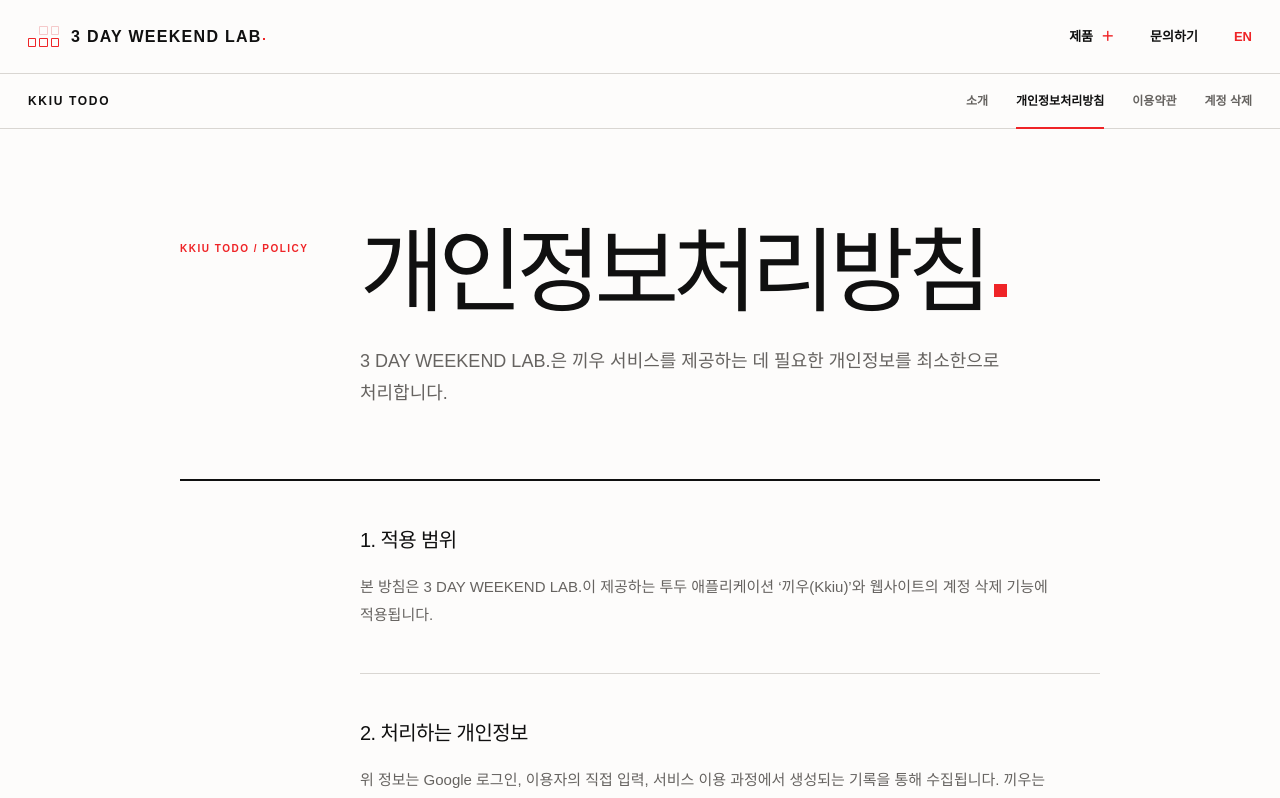
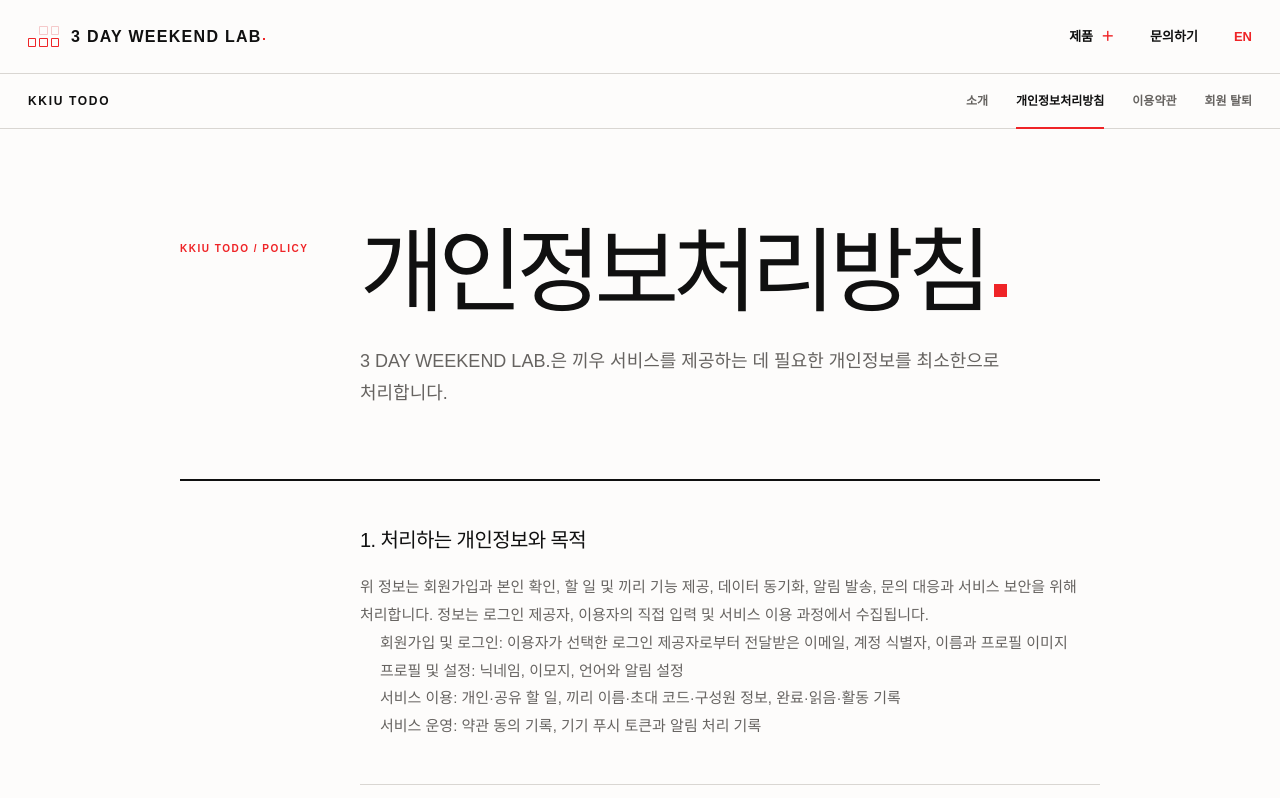
Before and after one commit to kiyelo/kkiu-site, a Next.js app: page /privacy in a window 1280 px wide. Shown: the top 798 px of the page. Built offline with nearby package versions, Linux system fonts and the light colour scheme.

Commit message:
Publish revised Kkiu policies

```diff
--- a/app/account-delete-client.tsx
+++ b/app/account-delete-client.tsx
@@ -75,7 +75,7 @@
   }
 
   async function deleteAccount() {
-    if (!user || !acknowledged || confirmation.trim() !== (ko ? "계정 삭제" : "DELETE")) return;
+    if (!user || !acknowledged || confirmation.trim() !== (ko ? "회원 탈퇴" : "LEAVE")) return;
 
     setStage("deleting");
     setMessage("");
@@ -105,8 +105,8 @@
       <div className="account-action account-success" role="status">
         <span>✓</span>
         <div>
-          <h2>{ko ? "계정 삭제가 완료되었습니다." : "Your account has been deleted."}</h2>
-          <p>{ko ? "끼우에서 로그아웃되었으며 삭제된 계정으로 다시 로그인할 수 없습니다." : "You have been signed out of Kkiu and can no longer access the deleted account."}</p>
+          <h2>{ko ? "회원 탈퇴가 완료되었습니다." : "You have left Kkiu."}</h2>
+          <p>{ko ? "끼우에서 로그아웃되었으며 탈퇴한 회원 정보로 다시 로그인할 수 없습니다." : "You have been signed out and can no longer access the withdrawn membership."}</p>
         </div>
       </div>
     );
@@ -133,7 +133,7 @@
     );
   }
 
-  const requiredText = ko ? "계정 삭제" : "DELETE";
+  const requiredText = ko ? "회원 탈퇴" : "LEAVE";
   const enabled = acknowledged && confirmation.trim() === requiredText && stage !== "deleting";
 
   return (
@@ -153,7 +153,7 @@
         <span className="action-index">STEP 02</span>
         <h2>{ko ? "삭제 내용을 확인하세요" : "Confirm what will be deleted"}</h2>
         <ul>
-          <li>{ko ? "Google OAuth 계정 및 끼우 프로필" : "Google OAuth account and Kkiu profile"}</li>
+          <li>{ko ? "끼우 회원 정보 및 프로필" : "Kkiu membership information and profile"}</li>
           <li>{ko ? "개인 할 일, 약관 동의 기록, 기기 푸시 토큰" : "Personal tasks, terms acceptance records, and device push tokens"}</li>
           <li>{ko ? "개인 완료 기록 및 계정과 연결된 알림 대기 데이터" : "Personal completion history and queued notification data linked to the account"}</li>
         </ul>
@@ -165,7 +165,7 @@
 
         <label className="acknowledge">
           <input type="checkbox" checked={acknowledged} onChange={(event) => setAcknowledged(event.target.checked)} />
-          <span>{ko ? "삭제 후 계정과 개인 데이터를 복구할 수 없음을 이해했습니다." : "I understand that the account and personal data cannot be recovered."}</span>
+          <span>{ko ? "탈퇴 후 회원 정보와 개인 데이터를 복구할 수 없음을 이해했습니다." : "I understand that my membership and personal data cannot be recovered after I leave."}</span>
         </label>
 
         <label className="confirmation-field">
@@ -183,7 +183,7 @@
         </label>
 
         <button className="delete-button" type="button" disabled={!enabled} onClick={deleteAccount}>
-          {stage === "deleting" ? (ko ? "삭제하는 중…" : "Deleting…") : (ko ? "끼우 계정 영구 삭제" : "Permanently delete Kkiu account")}
+          {stage === "deleting" ? (ko ? "탈퇴 처리 중…" : "Leaving…") : (ko ? "끼우 회원 탈퇴" : "Leave Kkiu")}
         </button>
         {message ? <p className="form-error" role="alert">{message}</p> : null}
       </div>
--- a/app/delete-account/page.tsx
+++ b/app/delete-account/page.tsx
@@ -2,8 +2,8 @@
 import { DeleteAccountPage } from "../ui";
 
 export const metadata: Metadata = {
-  title: "끼우 계정 삭제",
-  description: "끼우 계정 소유권 확인 및 삭제 요청 절차 안내입니다.",
+  title: "끼우 회원 탈퇴",
+  description: "끼우 회원 본인 확인 및 탈퇴 절차 안내입니다.",
 };
 
 export default function Page() {
--- a/app/en/delete-account/page.tsx
+++ b/app/en/delete-account/page.tsx
@@ -2,8 +2,8 @@
 import { DeleteAccountPage } from "../../ui";
 
 export const metadata: Metadata = {
-  title: "Delete your Kkiu account",
-  description: "How Kkiu verifies account ownership for deletion requests.",
+  title: "Leave Kkiu",
+  description: "How Kkiu verifies membership ownership and handles withdrawal.",
 };
 
 export default function Page() {
--- a/app/privacy/page.tsx
+++ b/app/privacy/page.tsx
@@ -15,89 +15,79 @@
       lead="3 DAY WEEKEND LAB.은 끼우 서비스를 제공하는 데 필요한 개인정보를 최소한으로 처리합니다."
       sections={[
         {
-          title: "1. 적용 범위",
+          title: "1. 처리하는 개인정보와 목적",
+          bullets: [
+            "회원가입 및 로그인: 이용자가 선택한 로그인 제공자로부터 전달받은 이메일, 계정 식별자, 이름과 프로필 이미지",
+            "프로필 및 설정: 닉네임, 이모지, 언어와 알림 설정",
+            "서비스 이용: 개인·공유 할 일, 끼리 이름·초대 코드·구성원 정보, 완료·읽음·활동 기록",
+            "서비스 운영: 약관 동의 기록, 기기 푸시 토큰과 알림 처리 기록",
+          ],
           paragraphs: [
-            "본 방침은 3 DAY WEEKEND LAB.이 제공하는 투두 애플리케이션 ‘끼우(Kkiu)’와 웹사이트의 계정 삭제 기능에 적용됩니다.",
+            "위 정보는 회원가입과 본인 확인, 할 일 및 끼리 기능 제공, 데이터 동기화, 알림 발송, 문의 대응과 서비스 보안을 위해 처리합니다. 정보는 로그인 제공자, 이용자의 직접 입력 및 서비스 이용 과정에서 수집됩니다.",
           ],
         },
         {
-          title: "2. 처리하는 개인정보",
+          title: "2. 보유 기간",
           bullets: [
-            "계정 및 인증: Google 계정 이메일, Google이 제공하는 이름·프로필 이미지, OAuth 제공자 정보, 끼우 계정 UUID",
-            "프로필: 표시 이름, 이모지, 알림 환경설정, 생성·수정 시각",
-            "할 일과 끼리: 할 일 제목·정렬·완료·알림 정보, 끼리 이름·이모지·초대 코드, 구성원 UUID·역할·닉네임·이모지·참여 및 탈퇴 시각",
-            "이용 기록: 읽음·완료 기록, 끼리 안의 가입·탈퇴·프로필·할 일 변경 기록과 발생 시각",
-            "동의 기록: 동의한 문서 종류와 버전, 동의 시각, 언어, 앱 버전 등 동의 확인에 필요한 정보",
-            "알림 정보: 기기 플랫폼, 푸시 토큰, 알림 상태와 발송 처리 기록",
+            "회원 정보, 프로필, 개인 할 일과 설정: 회원 탈퇴 시까지",
+            "공유된 끼리·할 일·활동 기록: 해당 끼리가 유지되는 동안. 회원 탈퇴 시 탈퇴자를 식별하는 정보는 삭제하거나 익명화합니다.",
+            "끼리 활동 기록은 앱에서 최근 90일 범위로 표시될 수 있으며, 이는 개인정보의 보유 기간을 뜻하지 않습니다.",
           ],
+          paragraphs: ["관계 법령에 따라 보존할 의무가 있는 경우에는 필요한 정보만 법정 기간 동안 별도로 보관합니다."],
+        },
+        {
+          title: "3. 제3자 제공",
           paragraphs: [
-            "위 정보는 Google 로그인, 이용자의 직접 입력, 서비스 이용 과정에서 생성되는 기록을 통해 수집됩니다. 끼우는 Google의 openid, email, profile 범위만 요청하며 Google 비밀번호나 일회용 인증 코드는 수집하지 않습니다.",
+            "3 DAY WEEKEND LAB.은 개인정보를 제3자에게 제공하지 않습니다. 다만 이용자가 별도로 동의하거나 관계 법령에 근거가 있는 경우는 예외로 합니다.",
           ],
         },
         {
-          title: "3. 처리 목적",
+          title: "4. 처리 위탁 및 국외 이전",
           bullets: [
-            "회원가입, 로그인과 계정 소유자 확인",
-            "개인 및 공유 할 일의 저장·동기화와 끼리 기능 제공",
-            "활동·완료·읽음 상태 표시와 서비스 알림 발송",
-            "약관 동의 이력 관리, 계정 삭제 처리와 서비스 보안 유지",
+            "수탁자 및 이전받는 자: Supabase Pte. Ltd. (https://supabase.com/privacy)",
+            "업무와 목적: 회원 인증, 데이터 저장 및 서비스 운영",
+            "이전 항목: 제1항에 기재된 개인정보",
+            "이전 국가·시기·방법: 일본, 서비스 이용 시 암호화된 네트워크를 통한 전송",
+            "보유 기간: 회원 탈퇴 또는 위탁계약 종료 시까지",
+          ],
+          paragraphs: [
+            "국외 이전은 서비스 이용계약의 체결·이행에 필요한 처리위탁 및 보관을 근거로 합니다. 이용자는 회원가입을 하지 않는 방법으로 이전을 거부할 수 있으나, 이 경우 계정 기반 기능을 이용할 수 없습니다.",
           ],
         },
         {
-          title: "4. 보유 기간",
+          title: "5. 파기 절차와 방법",
           paragraphs: [
-            "계정 정보와 서비스 데이터는 원칙적으로 회원 탈퇴 시까지 보유합니다. 끼리 활동 기록은 생성 후 90일 동안 보유하며, 알림 발송 대기 정보는 발송과 오류 처리에 필요한 기간 동안 보유한 뒤 삭제합니다.",
-            "법령에 따라 보존할 의무가 생기는 경우에는 해당 법령에서 정한 기간 동안 필요한 정보만 별도로 보관합니다.",
+            "보유 기간이 끝나거나 처리 목적이 달성된 개인정보는 지체 없이 파기합니다. 전자적 파일은 복구하기 어려운 방식으로 삭제합니다.",
+            "회원 탈퇴 시 회원 정보와 개인 데이터는 삭제합니다. 다른 회원과 공유된 끼리 데이터는 서비스의 연속성을 위해 남을 수 있으나 탈퇴자를 식별하는 정보는 삭제하거나 익명화합니다.",
           ],
         },
         {
-          title: "5. 제3자 제공",
+          title: "6. 이용자와 법정대리인의 권리",
           paragraphs: [
-            "3 DAY WEEKEND LAB.은 이용자의 개인정보를 제3자에게 판매하거나 제공하지 않습니다. 다만 이용자가 별도로 동의하거나 법령에 특별한 근거가 있는 경우는 예외로 합니다.",
+            "이용자는 앱에서 자신의 정보를 확인·수정하고 언제든지 회원 탈퇴를 요청할 수 있습니다. 개인정보의 열람·정정·삭제·처리정지 요청은 아래 이메일로 접수할 수 있으며 본인 확인 후 처리합니다. 법정대리인은 관계 법령이 정하는 범위에서 아동의 개인정보에 관한 권리를 행사할 수 있습니다.",
           ],
         },
         {
-          title: "6. 처리 위탁 및 국외 이전",
+          title: "7. 자동 수집 정보",
           paragraphs: [
-            "서비스 운영을 위해 Supabase, Inc.에 인증과 데이터베이스 운영을 위탁합니다. 계정 정보와 서비스 데이터는 암호화된 네트워크를 통해 전송되어 일본 리전에서 처리·보관되며, 이용 기간 또는 위탁계약 종료 시까지 처리됩니다.",
-            "Google LLC는 Google OAuth 로그인과 계정 정보 제공을 처리합니다. 로그인 과정에서 이메일과 공개 프로필 정보가 암호화된 네트워크를 통해 미국 등 Google의 서비스 운영 국가에서 처리될 수 있으며, Google의 보유 정책이 적용됩니다.",
-            "위 국외 처리는 서비스 이용계약의 체결·이행에 필요한 처리위탁 및 보관을 근거로 합니다. 이용자는 Google 로그인을 진행하지 않는 방법으로 국외 이전을 거부할 수 있으나, 이 경우 계정 기반 서비스를 이용할 수 없습니다.",
+            "끼우는 광고나 이용자 추적을 위한 쿠키 또는 SDK를 사용하지 않습니다. 로그인 유지와 서비스 보안에 필요한 인증 정보 및 접속 기록은 서비스 이용 과정에서 생성될 수 있습니다.",
           ],
         },
         {
-          title: "7. 파기 절차와 방법",
+          title: "8. 안전성 확보 조치",
           paragraphs: [
-            "보유 기간이 끝나거나 처리 목적이 달성된 개인정보는 지체 없이 삭제합니다. 전자적 파일은 복구하기 어려운 방식으로 삭제합니다.",
-            "계정 삭제 시 인증 계정, 이메일, 프로필, 개인 할 일, 개인 완료·읽음 기록, 동의 기록, 푸시 토큰과 해당 계정의 알림 대기 정보가 삭제됩니다. 다른 구성원과 공유된 끼리·할 일·활동 기록은 서비스의 연속성을 위해 남을 수 있지만, 탈퇴자의 프로필과 행위자 정보는 삭제하거나 익명화합니다.",
+            "3 DAY WEEKEND LAB.은 전송 구간 암호화, 접근 권한 제한, 행 수준 보안과 내부 접근 통제 등 개인정보 보호에 필요한 기술적·관리적 조치를 적용합니다.",
           ],
         },
         {
-          title: "8. 이용자의 권리",
-          paragraphs: [
-            "이용자는 앱에서 자신의 정보를 확인·수정할 수 있고, 계정 삭제 페이지에서 가입에 사용한 Google 계정으로 본인 확인 후 계정과 개인 데이터 삭제를 요청할 수 있습니다. 그 밖의 열람·정정·삭제·처리정지 요청은 아래 이메일로 접수할 수 있으며, 본인 확인 후 관계 법령에 따라 처리합니다.",
-          ],
-        },
-        {
-          title: "9. 자동 수집 정보",
-          paragraphs: [
-            "끼우는 광고 또는 이용자 추적을 위한 쿠키를 사용하지 않습니다. 로그인 유지에 필요한 인증 정보와 서비스 접속 기록은 기기 또는 서비스 제공자의 시스템에 저장될 수 있습니다.",
-          ],
-        },
-        {
-          title: "10. 안전성 확보 조치",
-          paragraphs: [
-            "3 DAY WEEKEND LAB.은 전송 구간 암호화, Supabase 행 수준 보안(RLS), 이용자별 접근 제한, 권한이 제한된 데이터베이스 함수 등 개인정보 보호에 필요한 기술적·관리적 조치를 적용합니다.",
-          ],
-        },
-        {
-          title: "11. 개인정보 문의",
+          title: "9. 개인정보 문의",
           paragraphs: [
             "개인정보 보호 담당: 3 DAY WEEKEND LAB. 운영팀",
             "이메일: 3dayweekendlab@gmail.com",
           ],
         },
         {
-          title: "12. 방침 변경",
+          title: "10. 방침 변경",
           paragraphs: [
             "본 방침이 변경되면 시행 전에 서비스 또는 웹사이트를 통해 안내합니다. 공고일 및 시행일: 2026년 8월 5일.",
           ],
--- a/app/ui.tsx
+++ b/app/ui.tsx
@@ -12,7 +12,7 @@
     intro: "소개",
     privacy: "개인정보처리방침",
     terms: "이용약관",
-    deletion: "계정 삭제",
+    deletion: "회원 탈퇴",
   },
   en: {
     product: "Products",
@@ -22,7 +22,7 @@
     intro: "Overview",
     privacy: "Privacy",
     terms: "Terms",
-    deletion: "Delete account",
+    deletion: "Leave Kkiu",
   },
 } as const;
 
@@ -350,18 +350,18 @@
         <div className="legal-wrap">
           <header className="legal-hero">
             <p>KKIU TODO / ACCOUNT</p>
-            <h1>{ko ? "계정 삭제" : "Delete account"}<span className="square-dot" aria-hidden="true" /></h1>
+            <h1>{ko ? "회원 탈퇴" : "Leave Kkiu"}<span className="square-dot" aria-hidden="true" /></h1>
             <div className="legal-lead">
               {ko
-                ? "가입에 사용한 동일한 Google 계정으로 다시 인증하여 계정 소유자 본인임을 확인합니다."
+                ? "가입에 사용한 동일한 Google 계정으로 다시 인증하여 회원 본인임을 확인합니다."
                 : "Kkiu verifies ownership by asking you to authenticate again with the same Google account used to sign up."}
             </div>
           </header>
           <div className="deletion-flow">
             {[
               ko ? ["01", "Google로 다시 로그인", "끼우 가입에 사용한 Google 계정을 선택합니다."] : ["01", "Sign in again", "Choose the Google account originally used for Kkiu."],
-              ko ? ["02", "계정 식별자 대조", "서버가 Google 인증 정보와 기존 끼우 계정을 대조합니다."] : ["02", "Match the account", "The server matches Google’s authentication response with your Kkiu account."],
-              ko ? ["03", "삭제 의사 확인", "삭제 대상과 결과를 안내한 뒤 마지막 확인을 받습니다."] : ["03", "Confirm deletion", "Kkiu explains the result and asks for final confirmation."],
+              ko ? ["02", "회원 정보 대조", "서버가 Google 인증 정보와 기존 끼우 회원 정보를 대조합니다."] : ["02", "Match the membership", "The server matches Google’s authentication response with your Kkiu membership."],
+              ko ? ["03", "탈퇴 의사 확인", "탈퇴 시 처리되는 정보와 결과를 안내한 뒤 마지막 확인을 받습니다."] : ["03", "Confirm withdrawal", "Kkiu explains what happens when you leave and asks for final confirmation."],
             ].map(([num, title, body]) => (
               <article key={num}>
                 <span>{num}</span>
@@ -375,8 +375,8 @@
             <strong>{ko ? "보안 안내" : "Security notice"}</strong>
             <p>
               {ko
-                ? "3 DAY WEEKEND LAB.은 계정 삭제를 위해 Google 비밀번호나 일회용 인증 코드를 요청하지 않습니다."
-                : "3 DAY WEEKEND LAB. never asks for your Google password or one-time code to delete an account."}
+                ? "3 DAY WEEKEND LAB.은 회원 탈퇴를 위해 Google 비밀번호나 일회용 인증 코드를 요청하지 않습니다."
+                : "3 DAY WEEKEND LAB. never asks for your Google password or one-time code when you leave Kkiu."}
             </p>
           </section>
         </div>
```
Also changed, not shown: app/en/privacy/page.tsx (+37 -47 lines), app/en/terms/page.tsx (+6 -5 lines), app/terms/page.tsx (+5 -4 lines).
